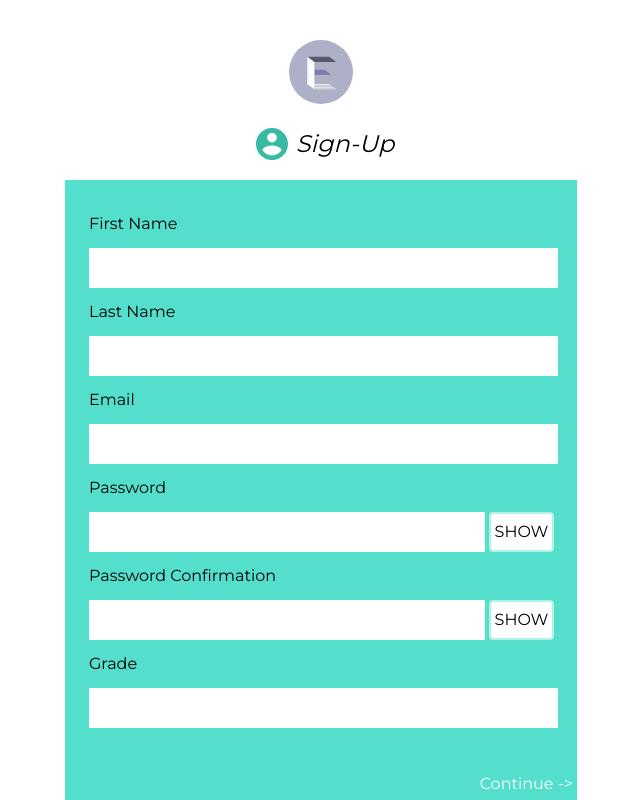
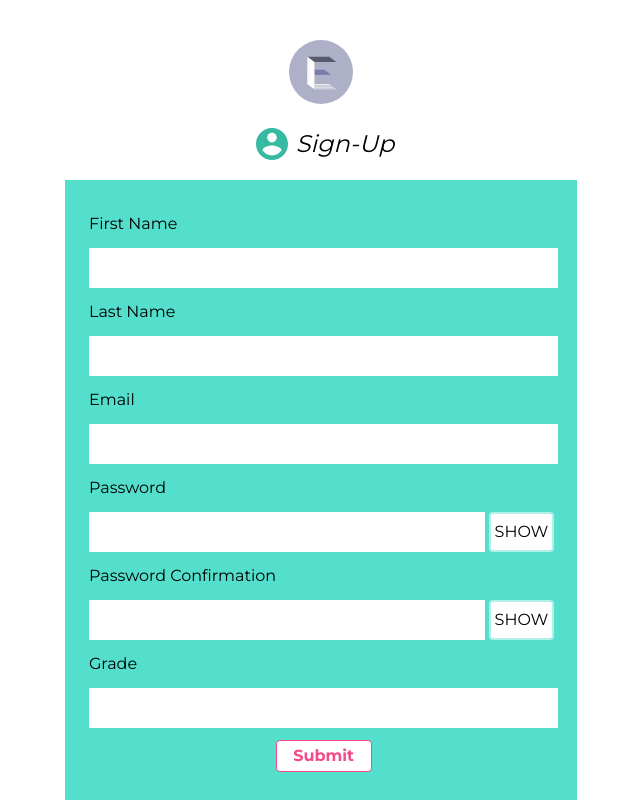
Before and after one commit to codersforcauses/elucidate, a Nuxt app in the folder client/: page /signup in a window 1280 px wide. Shown: the top 800 px of the page, without its empty margins (319-959 px from the left). Built offline with nearby package versions, Linux system fonts and the light colour scheme.

Commit message:
[WIP] fix input validation feature

```diff
--- a/client/pages/signup.vue
+++ b/client/pages/signup.vue
@@ -4,8 +4,8 @@
 
     <div class="flex flex-grow justify-center">
       <TealBox>
-        <ValidationObserver class="w-full">
-        <form class="flex flex-col w-11/12 mx-6 my-8">
+        <ValidationObserver v-slot="{ invalid }" class="w-full">
+        <form @submit.prevent="onSubmit" class="flex flex-col w-11/12 mx-6 my-8">
           <InputField  v-for="field in fields"
           :key="field.index"
           :fieldName="field.name"
@@ -14,6 +14,7 @@
           :rules="field.rules"
           :inputvalue.sync="field.value"
           :id = "field.id" />
+        <button type="submit" :disabled="invalid" class="place-self-center text-l font-bold text-red bg-white w-24 h-8 rounded border border-solid mb-7">Submit</button>
         </form>
          </ValidationObserver>
         <p class="self-end mx-1 mb-1 mt-auto text-white drop-shadow-lg">Continue -></p>
@@ -47,5 +48,10 @@ export default{
       { name: "Grade", type: "text", isPassword: false, index: count++, id:"grade", rules:"required",value:"" },
     ]
   }),
+  methods: {
+    onSubmit () {
+      alert('Form has been submitted!');
+    }
+  }
 };
 </script>
```
